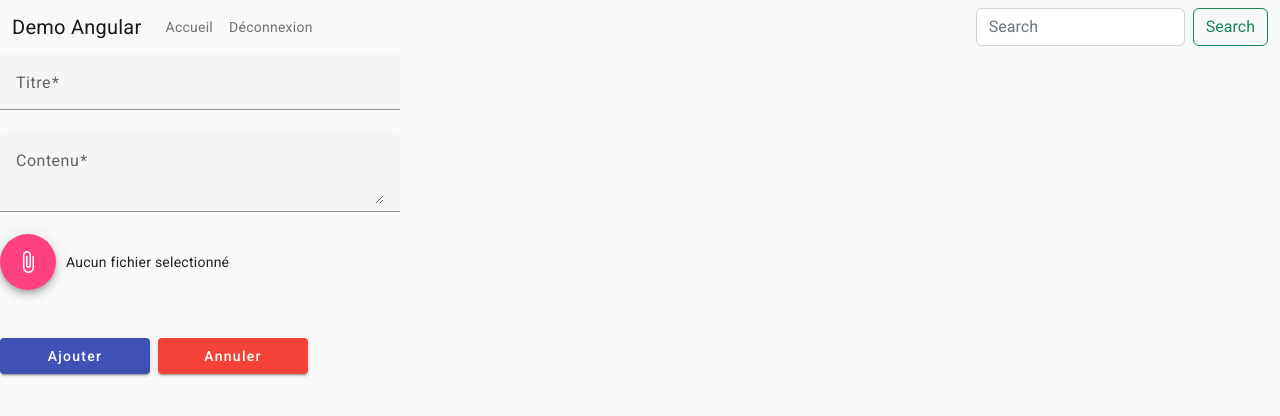
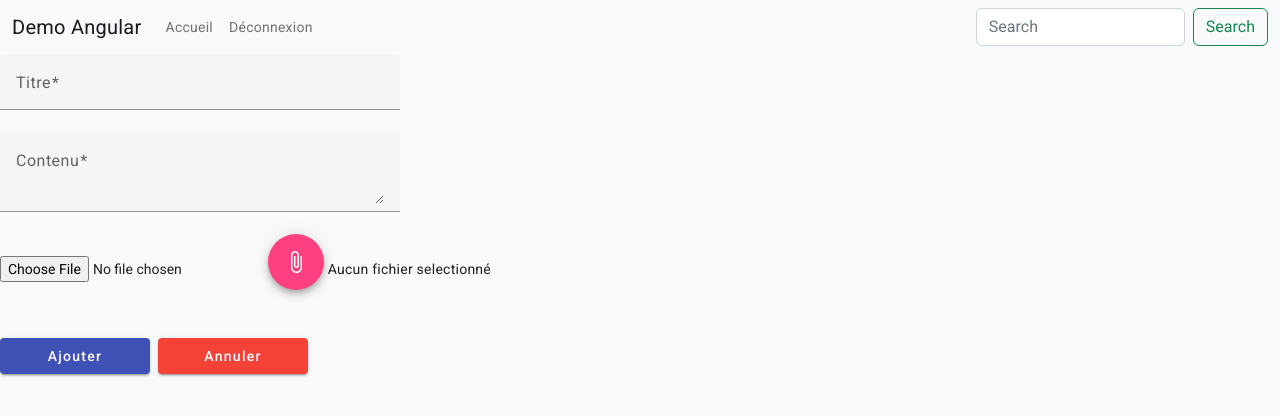
Before and after one commit to fbansept/demo-angular-dfs-23, an Angular app: page /ajout-article in a window 1280 px wide. Shown: the top 416 px of the page. Built offline with nearby package versions, Linux system fonts and the light colour scheme; sample sign-in values are in the browser's storage.

Commit message:
preparation creation component

```diff
--- a/src/app/app.module.ts
+++ b/src/app/app.module.ts
@@ -16,6 +16,7 @@ import { MatFormFieldModule } from '@angular/material/form-field';
 import { FormsModule, ReactiveFormsModule } from '@angular/forms';
 import { JwtInterceptor } from './services/jwt.interceptor';
 import { MatIconModule } from '@angular/material/icon';
+import { SelecteurFichierComponent } from './components/selecteur-fichier/selecteur-fichier.component';
 
 @NgModule({
   declarations: [
@@ -24,6 +25,7 @@ import { MatIconModule } from '@angular/material/icon';
     ConnexionComponent,
     Page404Component,
     EditionArticleComponent,
+    SelecteurFichierComponent,
   ],
   imports: [
     BrowserModule,
--- /dev/null
+++ b/src/app/components/selecteur-fichier/selecteur-fichier.component.html
@@ -0,0 +1,15 @@
+  <div class="selecteur-image">
+    <input #inputFile type="file" (change)="onFichierChange($event)" />
+
+    <button mat-fab (click)="$event.preventDefault(); inputFile.click()">
+      <mat-icon fontIcon="attach_file"></mat-icon>
+    </button>
+
+    <span>
+      {{
+        fichierSelectionne?.name || "Aucun fichier selectionné"
+      }}
+    </span>
+
+    <img [src]="imageSource" />
+  </div>
--- /dev/null
+++ b/src/app/components/selecteur-fichier/selecteur-fichier.component.ts
@@ -0,0 +1,23 @@
+import { Component } from '@angular/core';
+
+@Component({
+  selector: 'app-selecteur-fichier',
+  templateUrl: './selecteur-fichier.component.html',
+  styleUrls: ['./selecteur-fichier.component.scss'],
+})
+export class SelecteurFichierComponent {
+
+  fichierSelectionne: File | null = null;
+  imageSource: string = '';
+
+  onFichierChange(event: any) {
+    const reader = new FileReader();
+    reader.onload = (e: any) => {
+      this.imageSource = e.target.result;
+    };
+
+    reader.readAsDataURL(event.target.files[0]);
+
+    this.fichierSelectionne = event.target.files[0];
+  }
+}
--- a/src/app/pages/edition-article/edition-article.component.html
+++ b/src/app/pages/edition-article/edition-article.component.html
@@ -16,22 +16,7 @@
     >
   </mat-form-field>
 
-  <div class="selecteur-image">
-    <input #inputFile type="file" (change)="onFichierChange($event)" />
-
-    <button mat-fab (click)="$event.preventDefault(); inputFile.click()">
-      <mat-icon fontIcon="attach_file"></mat-icon>
-    </button>
-
-    <span>
-      {{
-        fichierSelectionne?.name ||
-          (articleModifie?.nom_image ? "" : "Aucun fichier selectionné")
-      }}
-    </span>
-
-    <img [src]="imageSource" />
-  </div>
+  <app-selecteur-fichier></app-selecteur-fichier>
 
   <div class="mt-5">
     <button mat-raised-button type="submit" color="primary">
--- a/src/app/pages/edition-article/edition-article.component.ts
+++ b/src/app/pages/edition-article/edition-article.component.ts
@@ -44,17 +44,6 @@ export class EditionArticleComponent {
     });
   }
 
-  onFichierChange(event: any) {
-    const reader = new FileReader();
-    reader.onload = (e: any) => {
-      this.imageSource = e.target.result;
-    };
-
-    reader.readAsDataURL(event.target.files[0]);
-
-    this.fichierSelectionne = event.target.files[0];
-  }
-
   onAjoutArticle() {
     if (this.formulaire.valid) {
       if (this.articleModifie) {
```
Also changed, not shown: src/app/components/selecteur-fichier/selecteur-fichier.component.scss (added), 1 other file (tests, documents, lock files or other folders).
